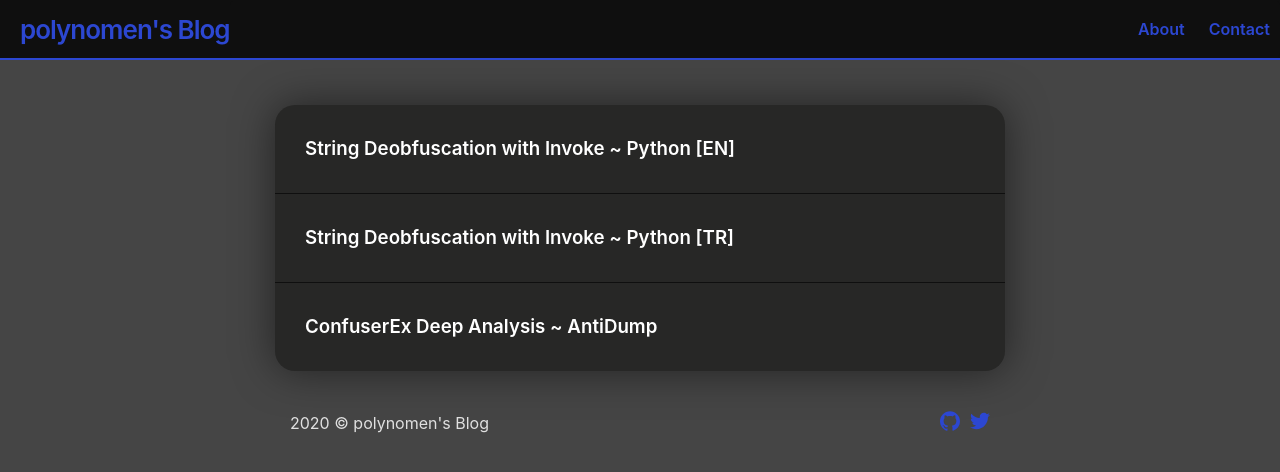
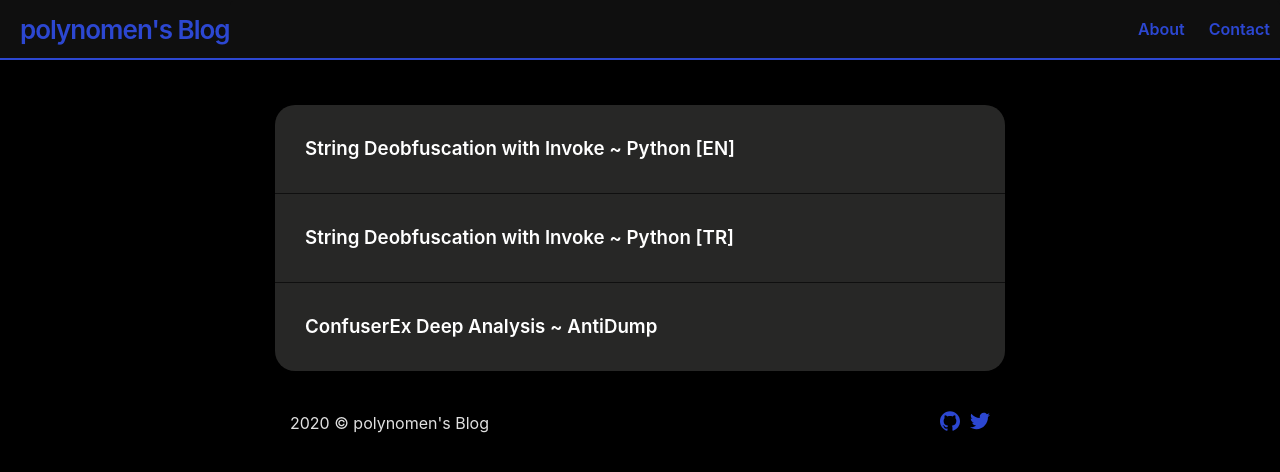
Before and after one commit to Rhotav/rhotav.github.io, a Jekyll site: the page built from index.md, in a window 1280 px wide. Shown: the top 472 px of the page. Built offline with Jekyll 4.4.1, drawn with Linux system fonts in a browser that asks for light colours; nearby versions of some CDN libraries.

Commit message:
Update _base.scss

```diff
--- a/_sass/_base.scss
+++ b/_sass/_base.scss
@@ -14,7 +14,7 @@ body {
 
 
 	// background style
-	background-color: #454545;
+	background-color: #000000;
 	// from svgbackgrounds.com
 	background-attachment: fixed;
 	background-size: cover;
```
